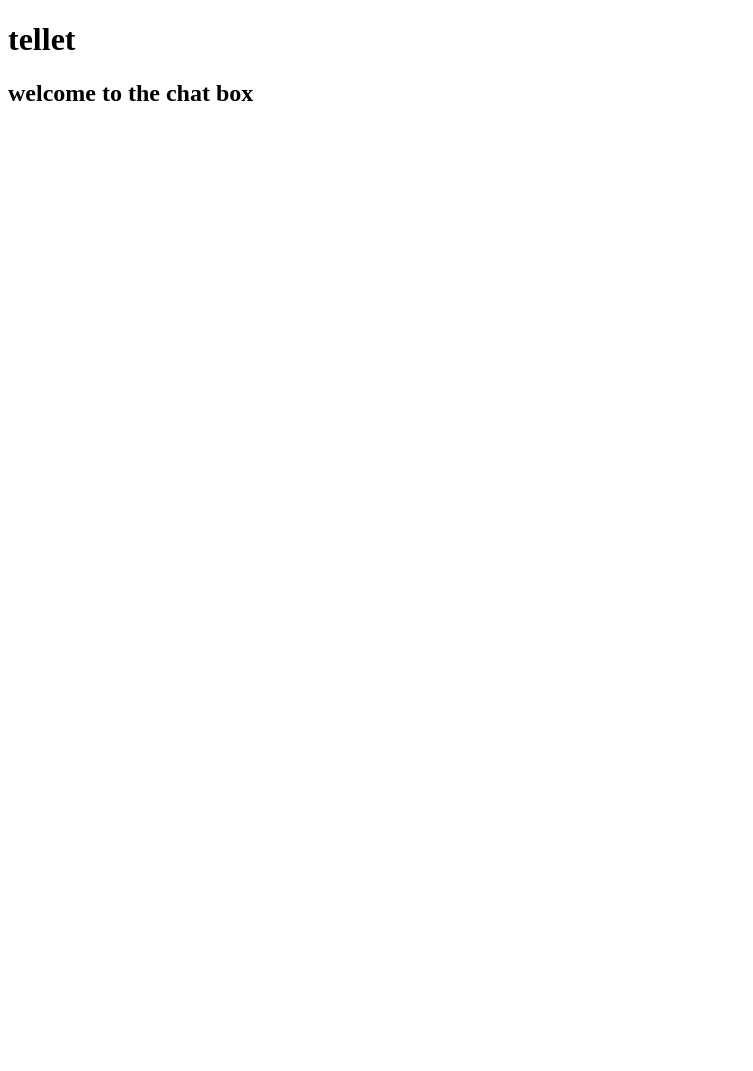
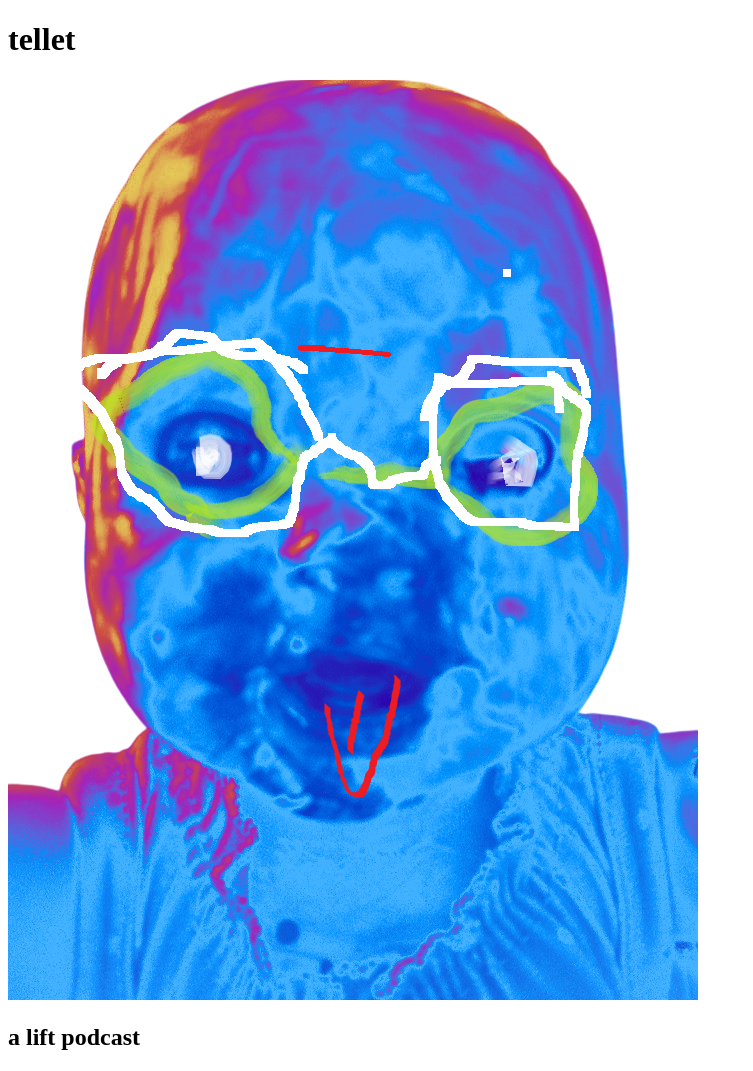
Before and after one commit to rockfishtaco/page-demo, a website: page dist/about.html in a window 1280 px wide. Shown: the whole page, without its empty margins (0-753 px from the left). Before the commit the page ends 800 px from the top, so only its background shows below. Drawn offline with Linux system fonts and the light colour scheme.

Commit message:
another commit

```diff
--- a/dist/about.html
+++ b/dist/about.html
@@ -8,6 +8,7 @@
 </head>
 <body>
     <h1>tellet</h1>
-    <h2>welcome to the chat box</h2>
+    <img src="assets/headshot.png" alt="headshot">
+    <h2>a lift podcast</h2>
 </body>
 </html>
```
Also changed, not shown: dist/index.html (+1 -0 lines), dist/assets/headshot.png (added).
